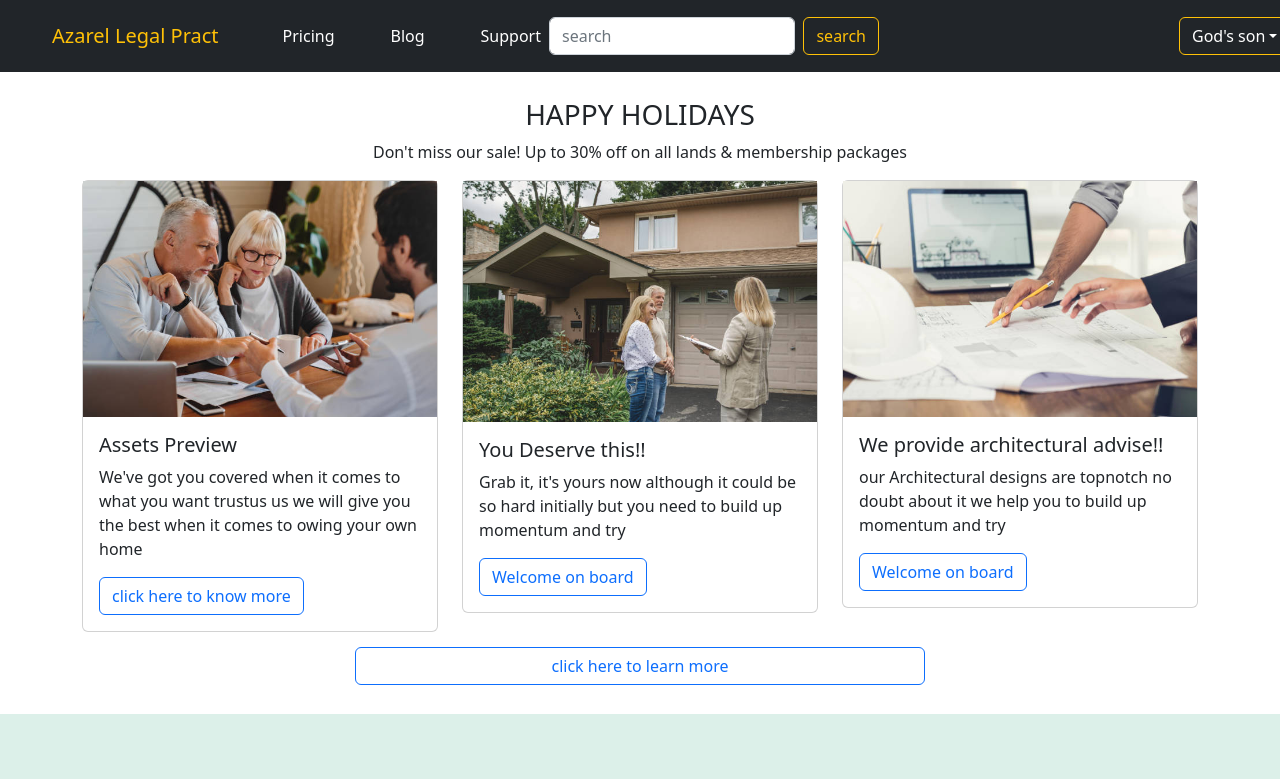
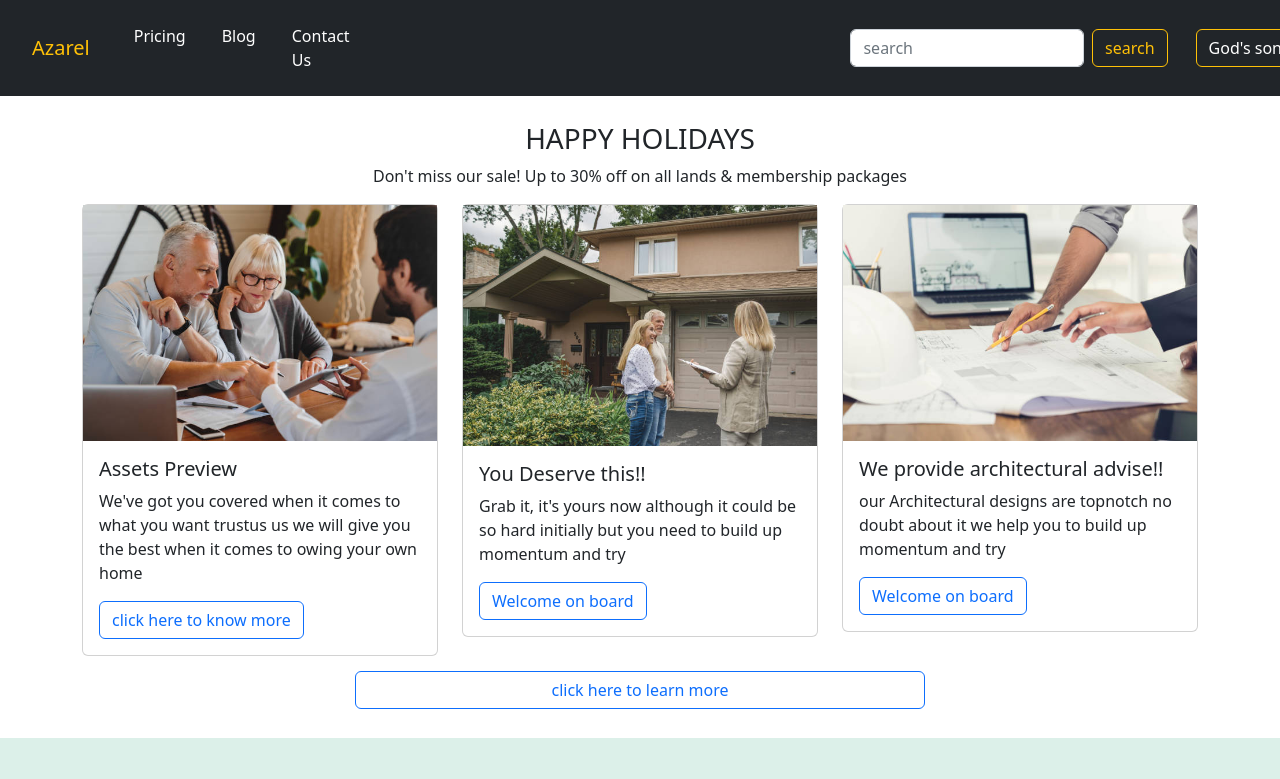
Before and after one commit to adeking28/Azarel-landing-page, a plain HTML site: page index.html in a window 1280 px wide. Shown: the top 779 px of the page. Drawn offline with Linux system fonts and the light colour scheme.

Commit message:
shifted search

```diff
--- a/index.html
+++ b/index.html
@@ -14,11 +14,11 @@
     <section class="navbar bg-dark">
         <div class="container-fluid col-md-12 col-lg-12 col-xl-12 col-sm-12 mx-auto  ">
             <nav class=" navbar navbar-expand-lg">
-                <a href="#" class="navbar-brand text-warning ">Azarel Legal Pract</a>
+                <a href="#" class="navbar-brand text-warning ">Azarel</a>
                 <ul class="navbar-nav" aria-expanded="false">
                     <li> <a href="#" class="nav-link ">Pricing</a></li>
                     <li><a href="#" class="nav-link ">Blog</a></li>
-                    <li><a href="#" class="nav-link ">Support</a></li>
+                    <li><a href="#" class="nav-link ">Contact Us</a></li>
 
                 </ul>
                 <form class="d-flex" >
--- a/styles.css
+++ b/styles.css
@@ -1,7 +1,8 @@
 .navbar a{
-    margin-left: 40px;
+    margin-left: 20px;
         color:white;
     }
+
     .d-flex{
         width: 330px;
     }
@@ -12,7 +13,7 @@ body{
 
 .card{ padding: auto;}
 .dropdown{
-    margin-left: 260px;
+    margin-left: 8px;
 
 }
 .dropdown-menu{
@@ -22,10 +23,13 @@ body{
 footer{
     padding-top: 50px;
     padding-bottom: 50px;
-    margin-top: 25px;
+
 }
 .heading2{
     background-color: rgb(220, 240, 233);
     padding: 50px;
     padding-top: 20px;
 }
+.d-flex{
+    margin-left: 480px;
+}
```
